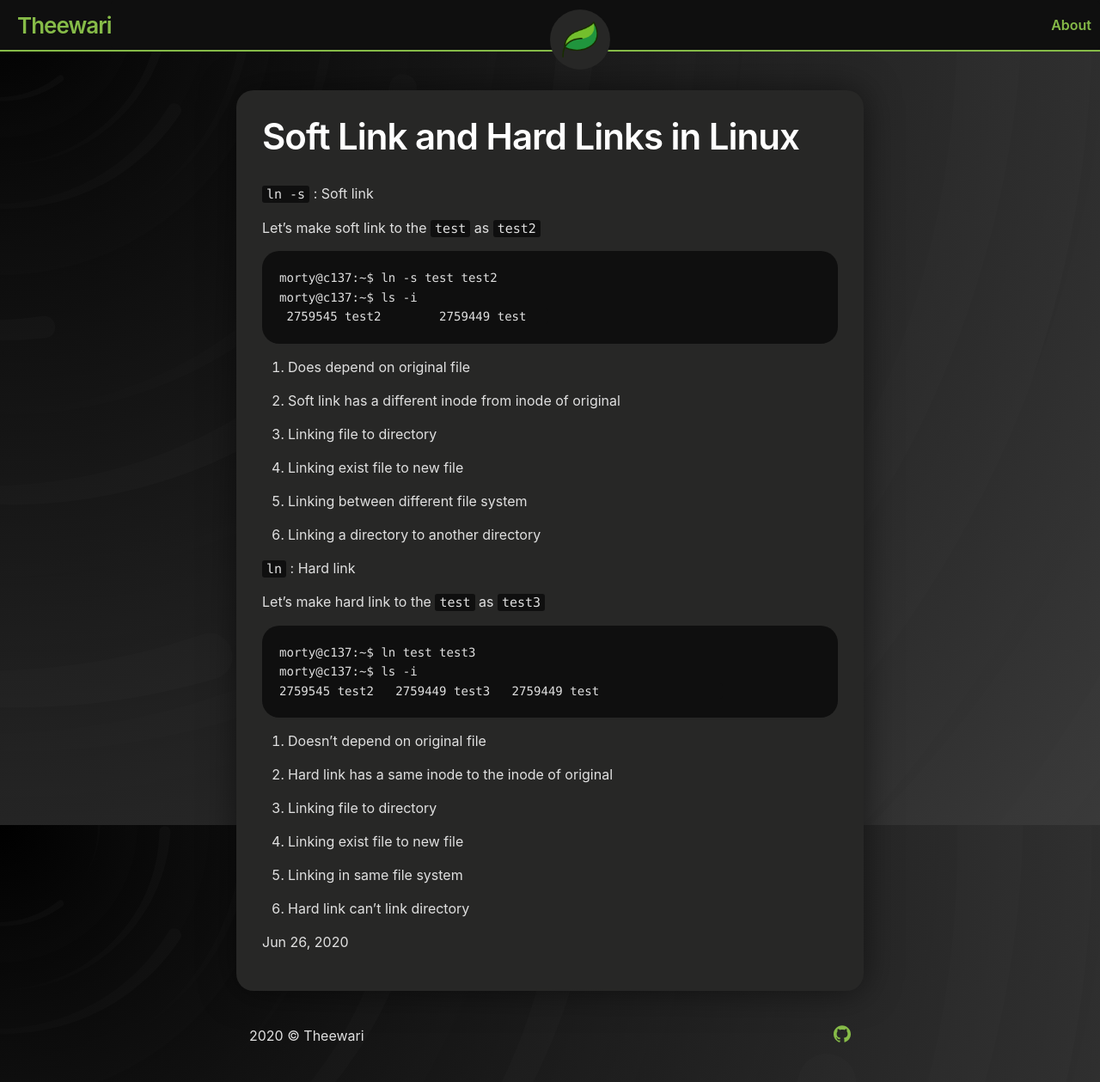
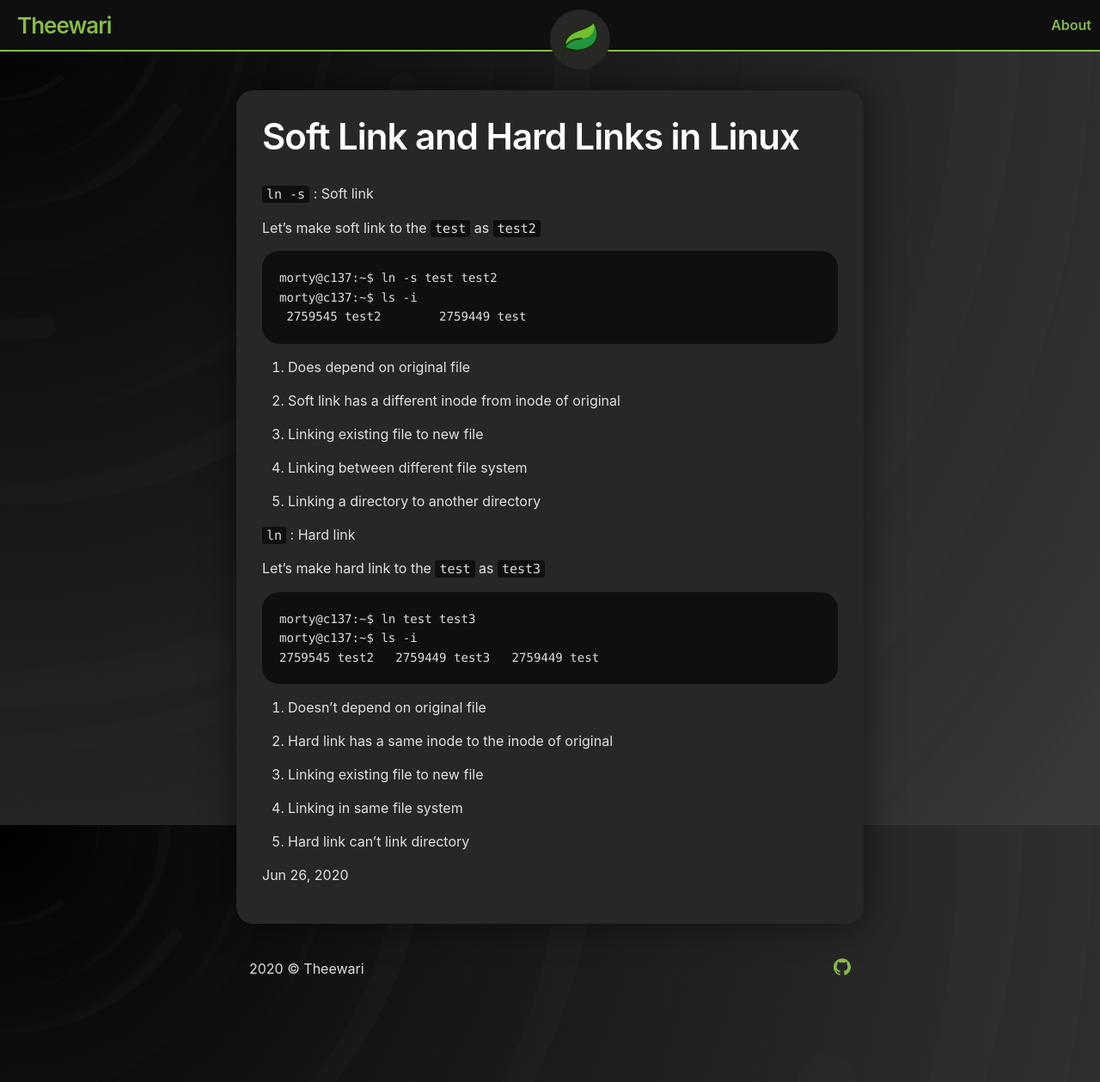
Before and after one commit to theewari/theewari.github.io, a Jekyll site: the page built from _posts/2020-06-26-Linux-hard-soft-links.md, in a window 1280 px wide and 1259 px high. Shown: the whole window at 86% size. Built offline with Jekyll 4.4.1, drawn with Linux system fonts in a browser that asks for light colours.

Commit message:
Update 2020-06-26-Linux-hard-soft-links.md

```diff
--- a/_posts/2020-06-26-Linux-hard-soft-links.md
+++ b/_posts/2020-06-26-Linux-hard-soft-links.md
@@ -19,13 +19,11 @@ morty@c137:~$ ls -i
 
 2.  Soft link has a different inode from inode of original
 
-3.  Linking file to directory
+3.  Linking existing file to new file
 
-4.  Linking exist file to new file
+4.  Linking between different  file system
 
-5.  Linking between different  file system
-
-6.  Linking a directory to another directory
+5.  Linking a directory to another directory
 
 
 
@@ -43,10 +41,8 @@ morty@c137:~$ ls -i
 
 2.  Hard link has a same inode to the inode of original
 
-3.  Linking file to directory
+3.  Linking existing file to new file
 
-4.  Linking exist file to new file
+4.  Linking in same file system
 
-5.  Linking in same file system
-
-6.  Hard link can't link directory
+5.  Hard link can't link directory
```
